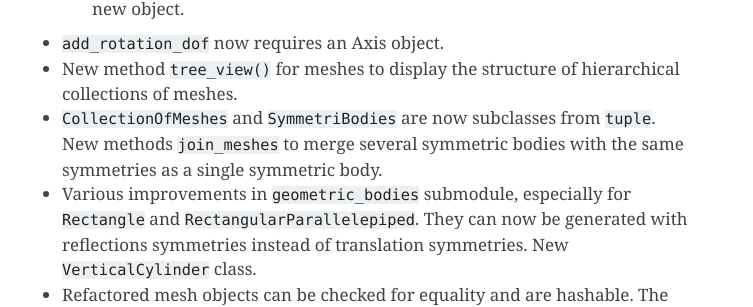
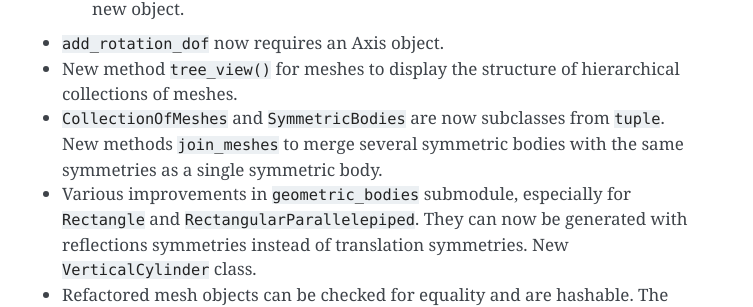
Before and after one commit to capytaine/capytaine, a Sphinx documentation site: the page built from docs/changelog.rst, in a window 1280 px wide. Shown: the part 1461-1768 px from the top of the page, without its empty margins (388-1141 px from the left). Built offline with Sphinx 7.4.7, drawn with Linux system fonts in a browser that asks for light colours.

Commit message:
Fix typos in docs.

```diff
--- a/docs/changelog.rst
+++ b/docs/changelog.rst
@@ -75,7 +75,7 @@
 
 * New method :code:`tree_view()` for meshes to display the structure of hierarchical collections of meshes.
 
-* :code:`CollectionOfMeshes` and :code:`SymmetriBodies` are now subclasses from :code:`tuple`.
+* :code:`CollectionOfMeshes` and :code:`SymmetricBodies` are now subclasses from :code:`tuple`.
   New methods :code:`join_meshes` to merge several symmetric bodies with the same symmetries as a
   single symmetric body.
 
--- a/docs/index.rst
+++ b/docs/index.rst
@@ -2,7 +2,7 @@
 Capytaine: a Python-based distribution of Nemoh
 ===============================================
 
-Capytaine is Python package for the simulation of the interaction between water waves and floating bodies in frequency domain.
+Capytaine is a Python package for the simulation of the interaction between water waves and floating bodies in frequency domain.
 
 It is build around a full rewrite of the open source Boundary Element Method (BEM) solver Nemoh_ for the linear potential flow wave theory.
 
```
